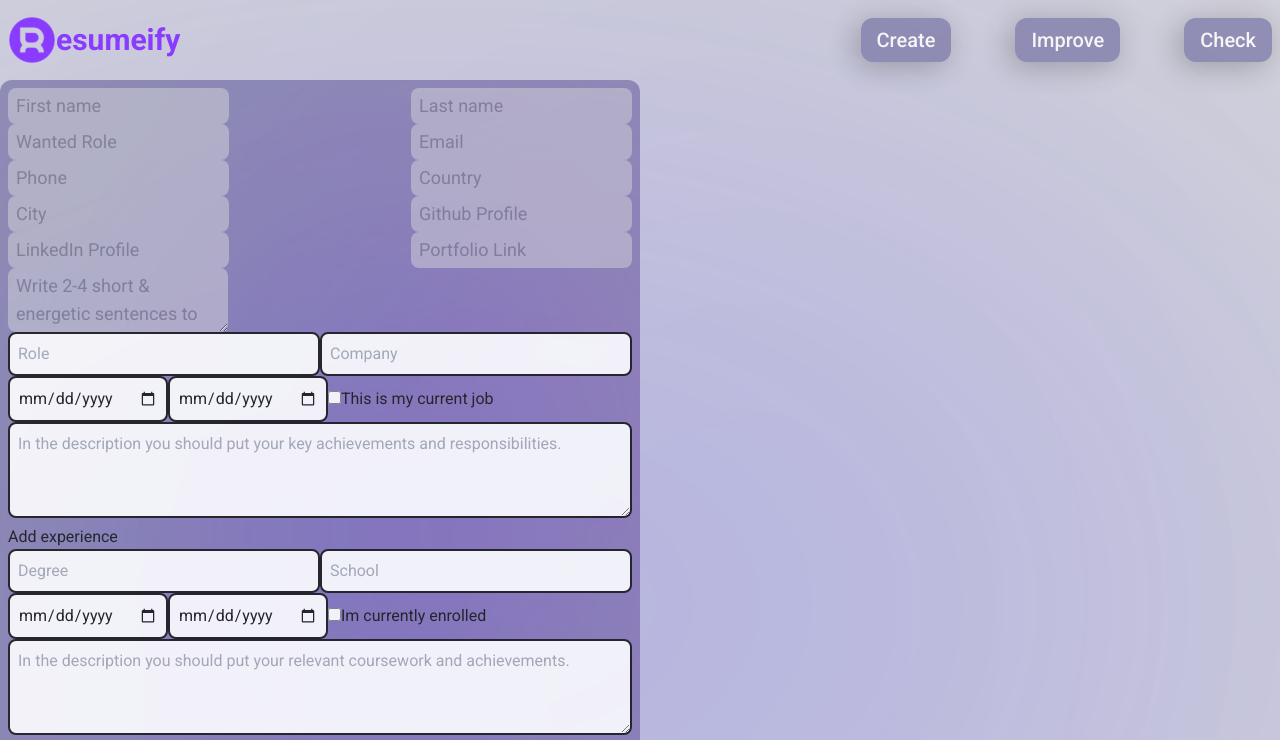
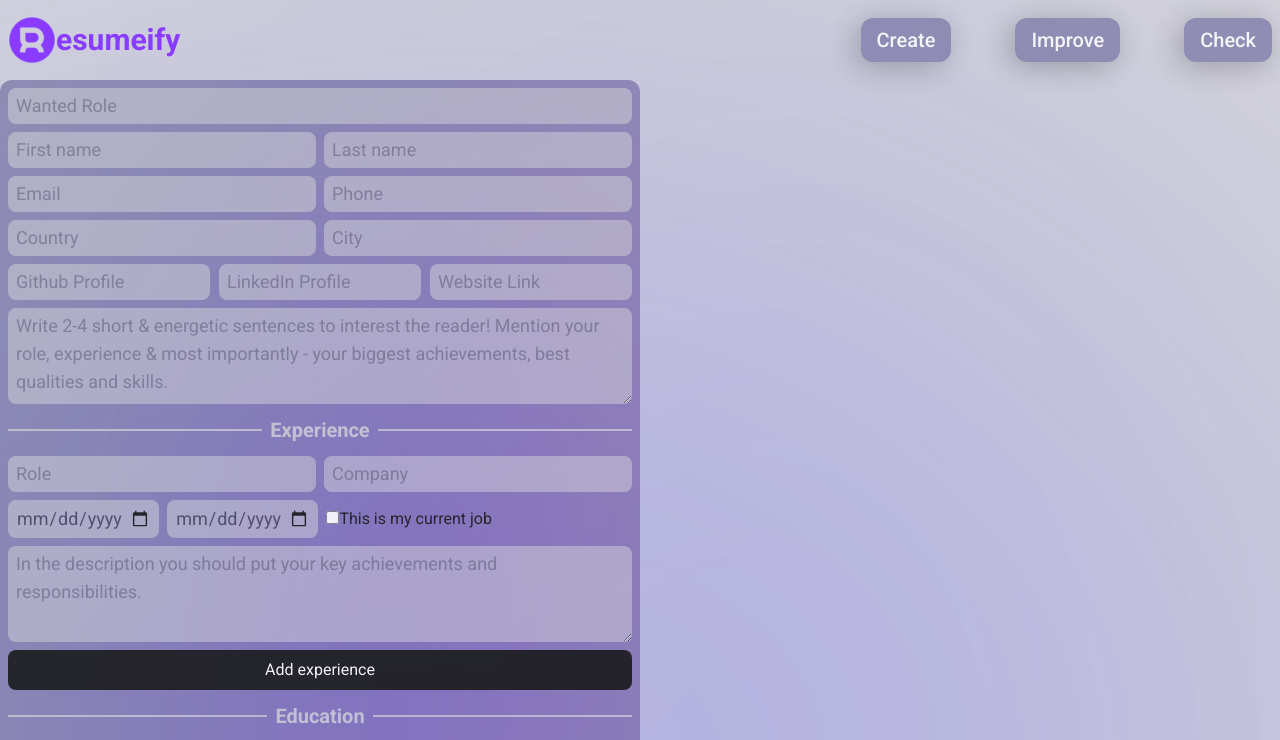
Before and after one commit to jhonatademuner/resumeify, a Next.js app: page /create in a window 1280 px wide. Shown: the top 740 px of the page. Built offline with nearby package versions, Linux system fonts and the light colour scheme.

Commit message:
style: resume form

```diff
--- a/src/app/(resume)/create/page.tsx
+++ b/src/app/(resume)/create/page.tsx
@@ -1,95 +1,10 @@
-import EducationInput from "@/components/EducationInput";
-import ExperienceInput from "@/components/ExperienceInput";
-import LanguageInput from "@/components/LanguageInput";
+import ResumeForm from "@/components/ResumeForm";
 import React from "react";
 
 const ResumeBuilder = () => {
   return (
     <section className="flex flex-col 2xl:w-[1536px] xl:w-[1280px] lg:w-[1024px] md:w-[768px] sm:w-[640px]">
-      <form
-        action="POST"
-        className="flex justify-between flex-wrap w-1/2 bg-secondary opacity-80 rounded-xl p-2 relative overflow-x-hidden"
-        id="resumeForm"
-      >
-        <div className="absolute right-[5%] h-[90%] top-8 w-1/3 bg-pink-gradient rounded-[50%] rotate-15 blur-[150px] opacity-30 -z-10"></div>
-        <div className="absolute top-20 right-[15%] h-[90%] w-1/2 bg-tertiary rounded-[50%] rotate-5 blur-[150px] opacity-40 -z-10"></div>
-        <input
-          type="text"
-          placeholder="First name"
-          className="bg-form-fields bg-opacity-50 rounded-lg px-2 py-1 text-lg text-form-text placeholder-form-text placeholder-opacity-50 outline-none"
-          name="firstName"
-        />
-        <input
-          type="text"
-          placeholder="Last name"
-          className="bg-form-fields bg-opacity-50 rounded-lg px-2 py-1 text-lg text-form-text placeholder-form-text placeholder-opacity-50 outline-none"
-          name="lastName"
-        />
-        <input
-          type="text"
-          placeholder="Wanted Role"
-          className="bg-form-fields bg-opacity-50 rounded-lg px-2 py-1 text-lg text-form-text placeholder-form-text placeholder-opacity-50 outline-none"
-          name="wantedRole"
-        />
-        <input
-          type="email"
-          placeholder="Email"
-          className="bg-form-fields bg-opacity-50 rounded-lg px-2 py-1 text-lg text-form-text placeholder-form-text placeholder-opacity-50 outline-none"
-          name="email"
-        />
-        <input
-          type="tel"
-          placeholder="Phone"
-          className="bg-form-fields bg-opacity-50 rounded-lg px-2 py-1 text-lg text-form-text placeholder-form-text placeholder-opacity-50 outline-none"
-          name="phone"
-        />
-        <input
-          type="text"
-          placeholder="Country"
-          className="bg-form-fields bg-opacity-50 rounded-lg px-2 py-1 text-lg text-form-text placeholder-form-text placeholder-opacity-50 outline-none"
-          name="country"
-        />
-        <input
-          type="text"
-          placeholder="City"
-          className="bg-form-fields bg-opacity-50 rounded-lg px-2 py-1 text-lg text-form-text placeholder-form-text placeholder-opacity-50 outline-none"
-          name="city"
-        />
-        <input
-          type="url"
-          placeholder="Github Profile"
-          className="bg-form-fields bg-opacity-50 rounded-lg px-2 py-1 text-lg text-form-text placeholder-form-text placeholder-opacity-50 outline-none"
-        />
-        <input
-          type="url"
-          placeholder="LinkedIn Profile"
-          className="bg-form-fields bg-opacity-50 rounded-lg px-2 py-1 text-lg text-form-text placeholder-form-text placeholder-opacity-50 outline-none"
-        />
-        <input
-          type="url"
-          placeholder="Portfolio Link"
-          className="bg-form-fields bg-opacity-50 rounded-lg px-2 py-1 text-lg text-form-text placeholder-form-text placeholder-opacity-50 outline-none"
-        />
-        <textarea
-          placeholder="Write 2-4 short & energetic sentences to interest the reader! Mention your role, experience & most importantly - your biggest achievements, best qualities and skills."
-          className="bg-form-fields bg-opacity-50 rounded-lg px-2 py-1 text-lg text-form-text placeholder-form-text placeholder-opacity-50 outline-none"
-          name="professionalSummary"
-        />
-
-        <ExperienceInput />
-        <EducationInput />
-        <LanguageInput />
-
-        <textarea
-          placeholder="Write your best skills."
-          className="bg-form-fields bg-opacity-50 rounded-lg px-2 py-1 text-lg text-form-text placeholder-form-text placeholder-opacity-50 outline-none"
-          name="skills"
-        />
-
-        <button className="bg-black text-white p-2 rounded-lg">
-          Submit
-        </button>
-      </form>
+      <ResumeForm />
     </section>
   );
 };
--- a/src/components/EducationInput.tsx
+++ b/src/components/EducationInput.tsx
@@ -37,10 +37,7 @@ const EducationInput = () => {
 
   const addEducation = (e: React.MouseEvent<HTMLButtonElement, MouseEvent>) => {
     e.preventDefault(); // Prevent default form submission if needed
-    setEducations((prevEducations) => [
-      ...prevEducations,
-      new Education()
-    ]);
+    setEducations((prevEducations) => [...prevEducations, new Education()]);
   };
 
   const removeEducation = (
@@ -57,15 +54,14 @@ const EducationInput = () => {
   };
 
   return (
-    <div className="resume-educations w-full">
+    <div className="flex flex-col w-full gap-2">
       {educations.map((education, index) => (
-        <div key={index} className="education-section w-full">
-          <div className="w-full">
-            <div className="flex justify-between items-center">
+        <div key={index} className="flex flex-col gap-2 w-full">
+          <div className="flex w-full gap-2 flex-wrap items-center">
             <input
               type="text"
               placeholder="Degree"
-                className="border-2 border-black rounded-lg p-2 w-1/2"
+              className="bg-form-fields bg-opacity-50 rounded-lg px-2 py-1 text-lg text-form-text placeholder-form-text placeholder-opacity-50 outline-none w-full lg:max-w-[calc(50%-0.25rem)]"
               name="degree"
               value={education.degree}
               onChange={(event) => handleInputChange(index, event)}
@@ -73,17 +69,15 @@ const EducationInput = () => {
             <input
               type="text"
               placeholder="School"
-                className="border-2 border-black rounded-lg p-2 w-1/2"
+              className="bg-form-fields bg-opacity-50 rounded-lg px-2 py-1 text-lg text-form-text placeholder-form-text placeholder-opacity-50 outline-none w-full lg:max-w-[calc(50%-0.25rem)]"
               name="school"
               value={education.institution}
               onChange={(event) => handleInputChange(index, event)}
             />
-            </div>
-            <div className="flex items-center">
             <input
               type="date"
               placeholder="Start Date"
-                className="border-2 border-black rounded-lg p-2"
+              className="bg-form-fields bg-opacity-50 rounded-lg px-2 py-1 text-lg text-form-text placeholder-form-text placeholder-opacity-50 outline-none w-1/2 lg:max-w-[calc(25%-0.30rem)]"
               name="startDate"
               value={education.startDate}
               onChange={(event) => handleInputChange(index, event)}
@@ -92,7 +86,7 @@ const EducationInput = () => {
               <input
                 type="date"
                 placeholder="End Date"
-                  className="border-2 border-black rounded-lg p-2 "
+                className="bg-form-fields bg-opacity-50 rounded-lg px-2 py-1 text-lg text-form-text placeholder-form-text placeholder-opacity-50 outline-none w-1/2 lg:max-w-[calc(25%-0.30rem)] "
                 name="endDate"
                 value={education.endDate}
                 onChange={(event) => handleInputChange(index, event)}
@@ -111,17 +105,9 @@ const EducationInput = () => {
               Im currently enrolled
             </label>
           </div>
-            <textarea
-              placeholder="In the description you should put your relevant coursework and achievements."
-              className="border-2 border-black rounded-lg p-2 w-full h-24 "
-              name="description"
-              value={education.description}
-              onChange={(event) => handleInputChange(index, event)}
-            />
-          </div>
           {index !== educations.length - 1 && ( // Only show remove button for non-last education
             <button
-              className="btn-remove"
+              className="bg-black text-white p-2 rounded-lg w-full"
               onClick={(e) => removeEducation(e, index)}
             >
               Remove education
@@ -129,7 +115,10 @@ const EducationInput = () => {
           )}
         </div>
       ))}
-      <button className="btn-add" onClick={addEducation}>
+      <button
+        className="bg-black text-white p-2 rounded-lg"
+        onClick={addEducation}
+      >
         Add education
       </button>
     </div>
--- a/src/components/ExperienceInput.tsx
+++ b/src/components/ExperienceInput.tsx
@@ -4,7 +4,9 @@ import React, { useState } from "react";
 import Experience from "@/models/Experience";
 
 const ExperienceInput = () => {
-  const [experiences, setExperiences] = useState<Experience[]>([new Experience()]);
+  const [experiences, setExperiences] = useState<Experience[]>([
+    new Experience(),
+  ]);
 
   const handleCurrentJobChange = (
     index: number,
@@ -39,10 +41,7 @@ const ExperienceInput = () => {
     e: React.MouseEvent<HTMLButtonElement, MouseEvent>
   ) => {
     e.preventDefault(); // Prevent default form submission if needed
-    setExperiences((prevExperiences) => [
-      ...prevExperiences,
-      new Experience()
-    ]);
+    setExperiences((prevExperiences) => [...prevExperiences, new Experience()]);
   };
 
   const removeExperience = (
@@ -59,15 +58,14 @@ const ExperienceInput = () => {
   };
 
   return (
-    <div className="resume-experiences w-full">
+    <div className="flex flex-col w-full gap-2">
       {experiences.map((experience, index) => (
-        <div key={index} className="experience-section w-full">
-          <div className="w-full">
-            <div className="flex justify-between items-center">
+        <div key={index} className="flex flex-col gap-2 w-full">
+          <div className="flex w-full gap-2 flex-wrap items-center">
             <input
               type="text"
               placeholder="Role"
-                className="border-2 border-black rounded-lg p-2  w-1/2"
+              className="bg-form-fields bg-opacity-50 rounded-lg px-2 py-1 text-lg text-form-text placeholder-form-text placeholder-opacity-50 outline-none w-full lg:max-w-[calc(50%-0.25rem)]"
               name="role"
               value={experience.role}
               onChange={(event) => handleInputChange(index, event)}
@@ -75,17 +73,15 @@ const ExperienceInput = () => {
             <input
               type="text"
               placeholder="Company"
-                className="border-2 border-black rounded-lg p-2  w-1/2"
+              className="bg-form-fields bg-opacity-50 rounded-lg px-2 py-1 text-lg text-form-text placeholder-form-text placeholder-opacity-50 outline-none w-full lg:max-w-[calc(50%-0.25rem)]"
               name="company"
               value={experience.company}
               onChange={(event) => handleInputChange(index, event)}
             />
-            </div>
-            <div className="flex items-center">
             <input
               type="date"
               placeholder="Start Date"
-                className="border-2 border-black rounded-lg p-2 "
+              className="bg-form-fields bg-opacity-50 rounded-lg px-2 py-1 text-lg text-form-text placeholder-form-text placeholder-opacity-50 outline-none w-1/2 lg:max-w-[calc(25%-0.30rem)]"
               name="startDate"
               value={experience.startDate}
               onChange={(event) => handleInputChange(index, event)}
@@ -94,7 +90,7 @@ const ExperienceInput = () => {
               <input
                 type="date"
                 placeholder="End Date"
-                  className="border-2 border-black rounded-lg p-2 "
+                className="bg-form-fields bg-opacity-50 rounded-lg px-2 py-1 text-lg text-form-text placeholder-form-text placeholder-opacity-50 outline-none w-1/2 lg:max-w-[calc(25%-0.30rem)]"
                 name="endDate"
                 value={experience.endDate}
                 onChange={(event) => handleInputChange(index, event)}
@@ -110,10 +106,9 @@ const ExperienceInput = () => {
               />
               This is my current job
             </label>
-            </div>
             <textarea
               placeholder="In the description you should put your key achievements and responsibilities."
-              className="border-2 border-black rounded-lg p-2 w-full h-24"
+              className="bg-form-fields bg-opacity-50 rounded-lg px-2 py-1 text-lg text-form-text placeholder-form-text placeholder-opacity-50 outline-none w-full h-24"
               name="description"
               value={experience.description}
               onChange={(event) => handleInputChange(index, event)}
@@ -121,7 +116,7 @@ const ExperienceInput = () => {
           </div>
           {index !== experiences.length - 1 && ( // Only show remove button for non-last experience
             <button
-              className="btn-remove"
+              className="bg-black text-white p-2 rounded-lg w-full"
               onClick={(e) => removeExperience(e, index)}
             >
               Remove experience
@@ -129,7 +124,7 @@ const ExperienceInput = () => {
           )}
         </div>
       ))}
-      <button className="btn-add" onClick={addExperience}>
+      <button className="bg-black text-white p-2 rounded-lg" onClick={addExperience}>
         Add experience
       </button>
     </div>
--- /dev/null
+++ b/src/components/FormDivider.tsx
@@ -0,0 +1,19 @@
+import React from 'react'
+
+interface FormDividerProps {
+    title: string;
+}
+
+const FormDivider = ({ title }: FormDividerProps) => {
+    return (
+        <div className="flex justify-center items-center w-full ">
+            <div className="w-full bg-form-fields h-0.5 opacity-70"></div>
+            <h3 className="text-form-fields text-xl font-bold py-1 px-2 opacity-80">
+                {title}
+            </h3>
+            <div className="w-full bg-form-fields h-0.5 opacity-70"></div>
+        </div>
+    )
+}
+
+export default FormDivider
--- /dev/null
+++ b/src/components/ResumeForm.tsx
@@ -0,0 +1,106 @@
+import React from "react";
+
+import EducationInput from "@/components/EducationInput";
+import ExperienceInput from "@/components/ExperienceInput";
+import LanguageInput from "@/components/LanguageInput";
+import FormDivider from "./FormDivider";
+
+const ResumeForm = () => {
+  return (
+    <form
+      action="POST"
+      className="flex justify-between flex-wrap w-1/2 bg-secondary opacity-80 rounded-xl p-2 relative overflow-x-hidden gap-2 mb-12"
+      id="resumeForm"
+    >
+      <div className="absolute right-[5%] h-[90%] top-8 w-1/3 bg-pink-gradient rounded-[50%] rotate-15 blur-[150px] opacity-30 -z-10"></div>
+      <div className="absolute top-20 right-[15%] h-[90%] w-1/2 bg-tertiary rounded-[50%] rotate-5 blur-[150px] opacity-40 -z-10"></div>
+
+      <input
+        type="text"
+        placeholder="Wanted Role"
+        className="bg-form-fields bg-opacity-50 rounded-lg px-2 py-1 text-lg text-form-text placeholder-form-text placeholder-opacity-50 outline-none w-full"
+        name="wantedRole"
+      />
+      <input
+        type="text"
+        placeholder="First name"
+        className="bg-form-fields bg-opacity-50 rounded-lg px-2 py-1 text-lg text-form-text placeholder-form-text placeholder-opacity-50 outline-none w-full lg:max-w-[calc(50%-0.25rem)]"
+        name="firstName"
+      />
+      <input
+        type="text"
+        placeholder="Last name"
+        className="bg-form-fields bg-opacity-50 rounded-lg px-2 py-1 text-lg text-form-text placeholder-form-text placeholder-opacity-50 outline-none w-full lg:max-w-[calc(50%-0.25rem)]"
+        name="lastName"
+      />
+      <input
+        type="email"
+        placeholder="Email"
+        className="bg-form-fields bg-opacity-50 rounded-lg px-2 py-1 text-lg text-form-text placeholder-form-text placeholder-opacity-50 outline-none w-full lg:max-w-[calc(50%-0.25rem)]"
+        name="email"
+      />
+      <input
+        type="tel"
+        placeholder="Phone"
+        className="bg-form-fields bg-opacity-50 rounded-lg px-2 py-1 text-lg text-form-text placeholder-form-text placeholder-opacity-50 outline-none w-full lg:max-w-[calc(50%-0.25rem)]"
+        name="phone"
+      />
+      <input
+        type="text"
+        placeholder="Country"
+        className="bg-form-fields bg-opacity-50 rounded-lg px-2 py-1 text-lg text-form-text placeholder-form-text placeholder-opacity-50 outline-none w-full lg:max-w-[calc(50%-0.25rem)]"
+        name="country"
+      />
+      <input
+        type="text"
+        placeholder="City"
+        className="bg-form-fields bg-opacity-50 rounded-lg px-2 py-1 text-lg text-form-text placeholder-form-text placeholder-opacity-50 outline-none w-full lg:max-w-[calc(50%-0.25rem)]"
+        name="city"
+      />
+      <input
+        type="url"
+        placeholder="Github Profile"
+        className="bg-form-fields bg-opacity-50 rounded-lg px-2 py-1 text-lg text-form-text placeholder-form-text placeholder-opacity-50 outline-none w-full lg:max-w-[calc(33%-0.25rem)]"
+      />
+      <input
+        type="url"
+        placeholder="LinkedIn Profile"
+        className="bg-form-fields bg-opacity-50 rounded-lg px-2 py-1 text-lg text-form-text placeholder-form-text placeholder-opacity-50 outline-none w-full lg:max-w-[calc(33%-0.25rem)]"
+      />
+      <input
+        type="url"
+        placeholder="Website Link"
+        className="bg-form-fields bg-opacity-50 rounded-lg px-2 py-1 text-lg text-form-text placeholder-form-text placeholder-opacity-50 outline-none w-full lg:max-w-[calc(33%-0.25rem)]"
+      />
+      <textarea
+        placeholder="Write 2-4 short & energetic sentences to interest the reader! Mention your role, experience & most importantly - your biggest achievements, best qualities and skills."
+        className="bg-form-fields bg-opacity-50 rounded-lg px-2 py-1 text-lg text-form-text placeholder-form-text placeholder-opacity-50 outline-none w-full h-24"
+        name="professionalSummary"
+      />
+
+      <FormDivider title="Experience" />
+
+      <ExperienceInput />
+
+      <FormDivider title="Education" />
+
+      <EducationInput />
+
+      <FormDivider title="Language" />
+
+      <LanguageInput />
+
+      <FormDivider title="Skills" />
+
+      <textarea
+        placeholder="Write your best skills."
+        className="bg-form-fields bg-opacity-50 rounded-lg px-2 py-1 text-lg text-form-text placeholder-form-text placeholder-opacity-50 outline-none w-full h-24"
+        name="skills"
+      />
+
+      <button className="bg-black text-white p-2 rounded-lg w-full">Submit</button>
+    </form>
+  );
+};
+
+export default ResumeForm;
```
Also changed, not shown: src/components/LanguageInput.tsx (+7 -7 lines). Lines whose indentation alone changed are shown as unchanged.
